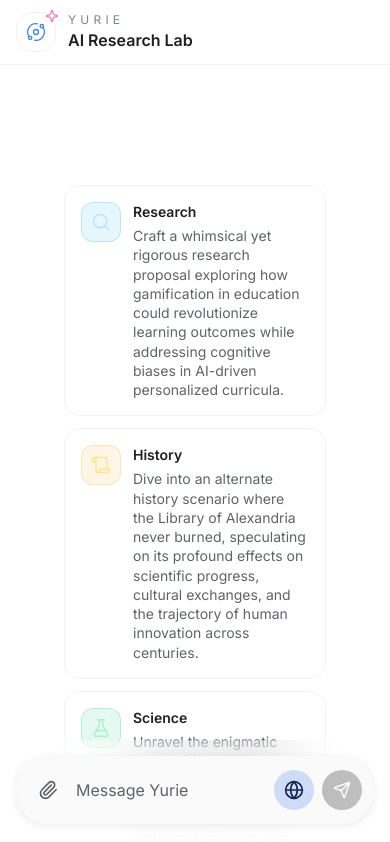
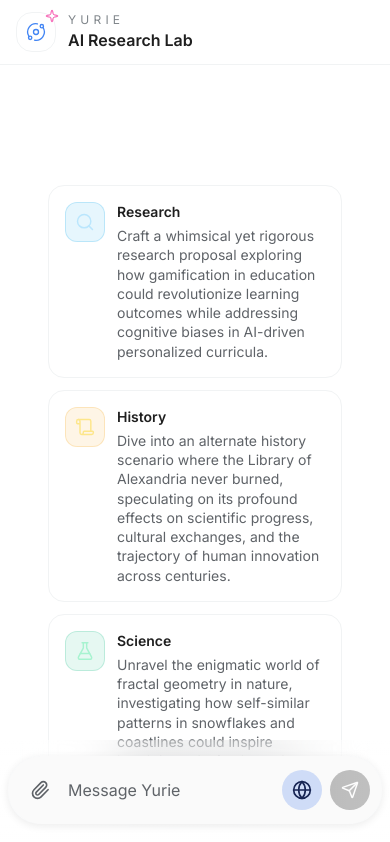
Before and after one commit to yurieplatforms/research, a Next.js app: page / in a window 390 px wide. Shown: the top 842 px of the page. Built offline with nearby package versions, Linux system fonts and the light colour scheme.

Commit message:
style: expand AI response to full width on mobile devices

```diff
--- a/components/chat/chat-panel.tsx
+++ b/components/chat/chat-panel.tsx
@@ -440,7 +440,7 @@ export default function ChatPanel() {
     <div className="flex min-h-screen flex-col bg-[var(--bg-primary)] transition-colors duration-300">
       <ChatHeader />
 
-      <main className="mx-auto flex w-full max-w-4xl flex-1 flex-col px-4 pb-24 pt-6 sm:pt-8">
+      <main className="mx-auto flex w-full max-w-full md:max-w-4xl flex-1 flex-col px-2 sm:px-4 pb-24 pt-6 sm:pt-8">
         <Conversation
           contextRef={conversationContextRef}
           className="flex flex-1 flex-col"
@@ -539,7 +539,7 @@ export default function ChatPanel() {
       </main>
 
       <div className="fixed bottom-0 left-0 right-0 z-20 bg-gradient-to-t from-[var(--bg-primary)] to-[var(--bg-primary)]/95 backdrop-blur-xl">
-        <div className="mx-auto w-full max-w-4xl px-4 pb-5 pt-4 sm:pb-6 sm:pt-5">
+        <div className="mx-auto w-full max-w-full md:max-w-4xl px-2 sm:px-4 pb-5 pt-4 sm:pb-6 sm:pt-5">
           <form onSubmit={handleSubmit} className="relative space-y-2.5">
             <AIChatInput
               className="w-full"
--- a/components/chat/conversation.tsx
+++ b/components/chat/conversation.tsx
@@ -44,7 +44,7 @@ export function ConversationContent({
   return (
     <StickToBottom.Content
       className={cn(
-        "mx-auto flex w-full max-w-4xl flex-col px-4 sm:px-6",
+        "mx-auto flex w-full max-w-full md:max-w-4xl flex-col px-2 sm:px-6",
         className,
       )}
       {...props}
```
